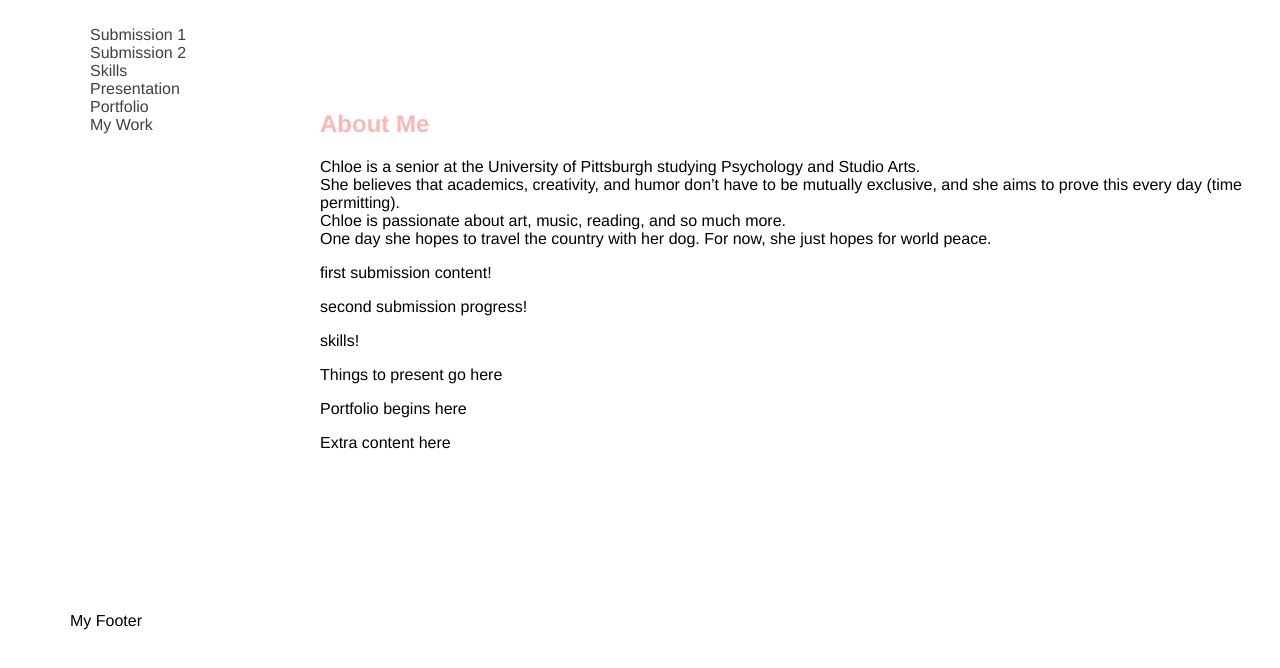
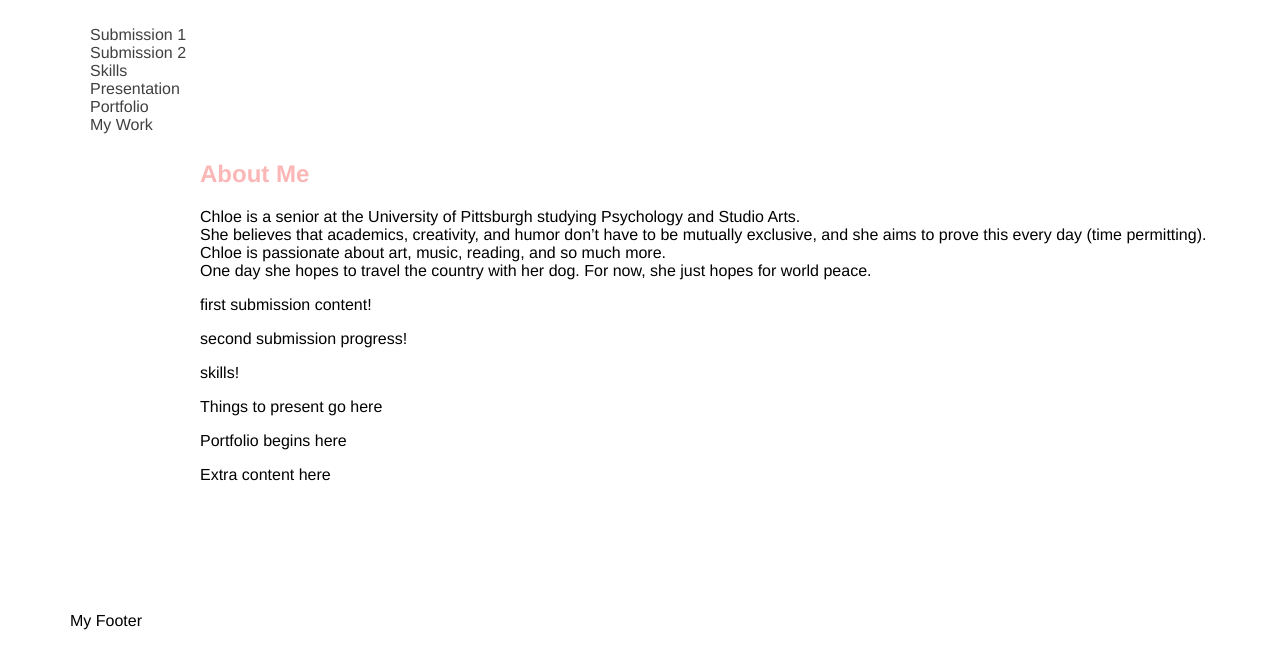
Before and after one commit to chloerjost/2.0, a plain HTML site: page index.html in a window 1280 px wide. Shown: the part 110-778 px from the top of the page. Drawn offline with Linux system fonts and the light colour scheme.

Commit message:
Update style2.css

```diff
--- a/style2.css
+++ b/style2.css
@@ -11,5 +11,5 @@ ul a:active {color: rgb(240,240,240);}
 h1 {position: fixed; left: 70px; top: 50px;}
 h2 {color: hsl(0,90%,85%);}
 ul.main-menu {list-style-type: none; display: block; position: absolute; left: 50px; top: 120px}
-div.main-content {position: absolute; left: 25%; top: 25%;}
+div.main-content {position: absolute; left: 200px; top: 250px;}
 footer {position: fixed; left: 70px; bottom: 60px;}
```
